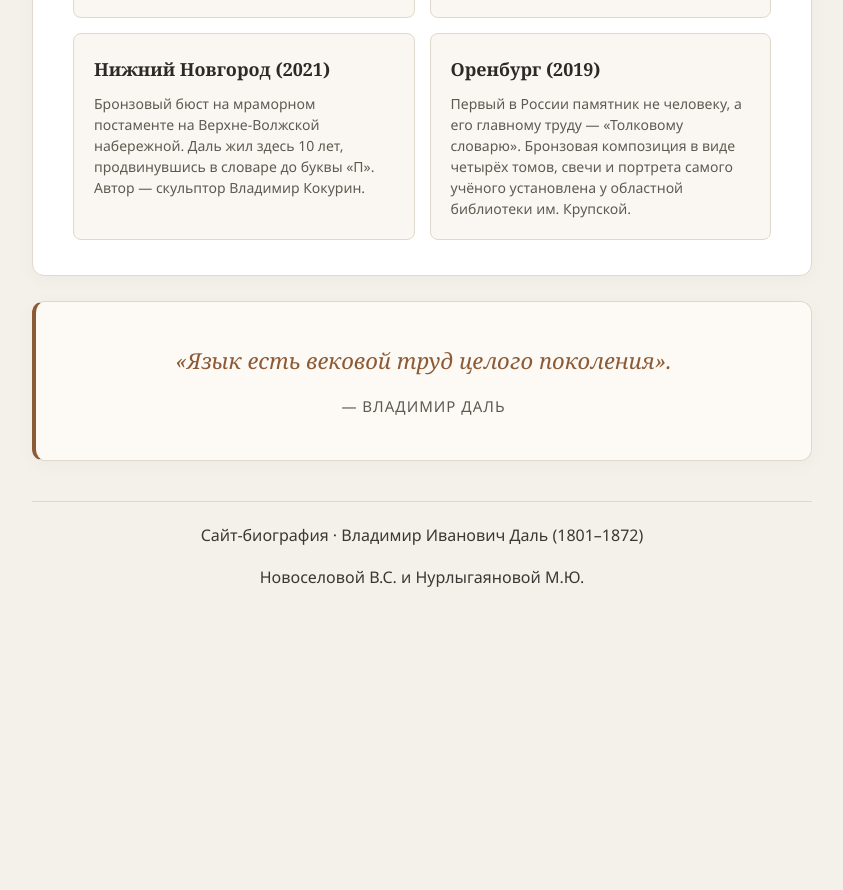
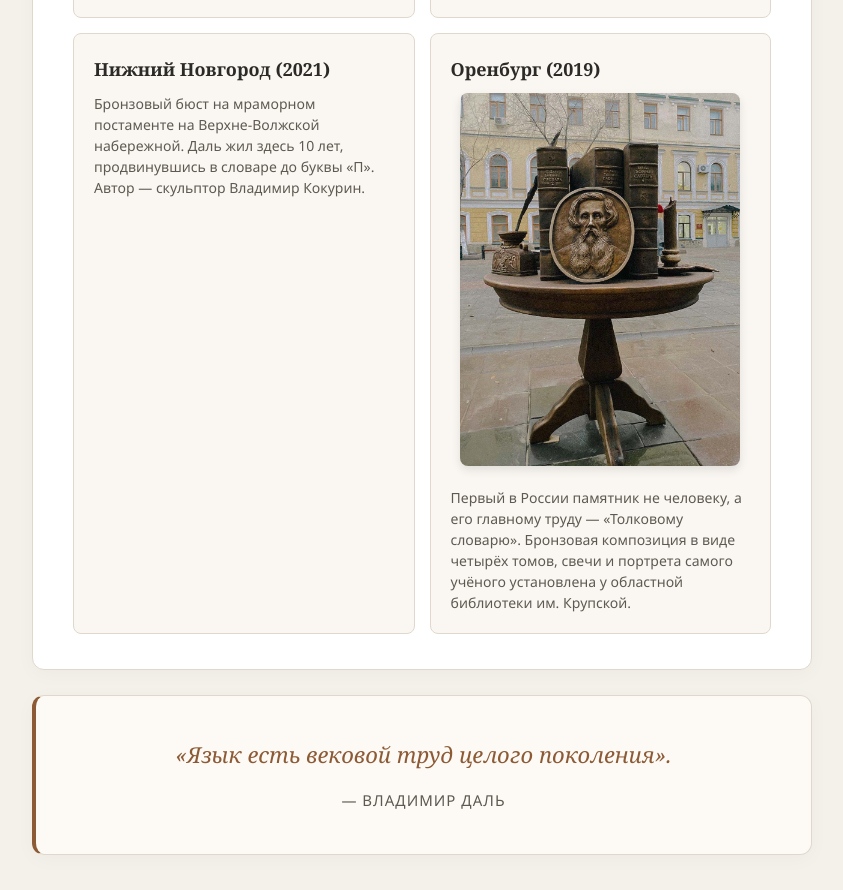
Before and after one commit to Vivene1/Dal, a plain HTML site: page index.html in a window 1280 px wide. Shown: the part 6165-7055 px from the top of the page, without its empty margins (218-1061 px from the left). Before the commit the page ends 6816 px from the top, so only its background shows below. Drawn offline with Linux system fonts and the light colour scheme.

Commit message:
Update index.html

```diff
--- a/index.html
+++ b/index.html
@@ -373,6 +373,12 @@ footer{
       <!-- Памятник словарю -->
       <div class="work-card">
         <h3>Оренбург (2019)</h3>
+
+         <!-- Вставляем фото словаря -->
+        <div style="text-align: center; margin-bottom: 12px;">
+          <img src="токовыйсл.jpg" alt="Памятник словарю" style="max-width: 100%; width: 280px; border-radius: 8px; box-shadow: 0 4px 10px rgba(0,0,0,0.1);">
+        </div>
+
         <p>Первый в России памятник не человеку, а его главному труду — «Толковому словарю». Бронзовая композиция в виде четырёх томов, свечи и портрета самого учёного установлена у областной библиотеки им. Крупской.</p>
       </div>
 
```
